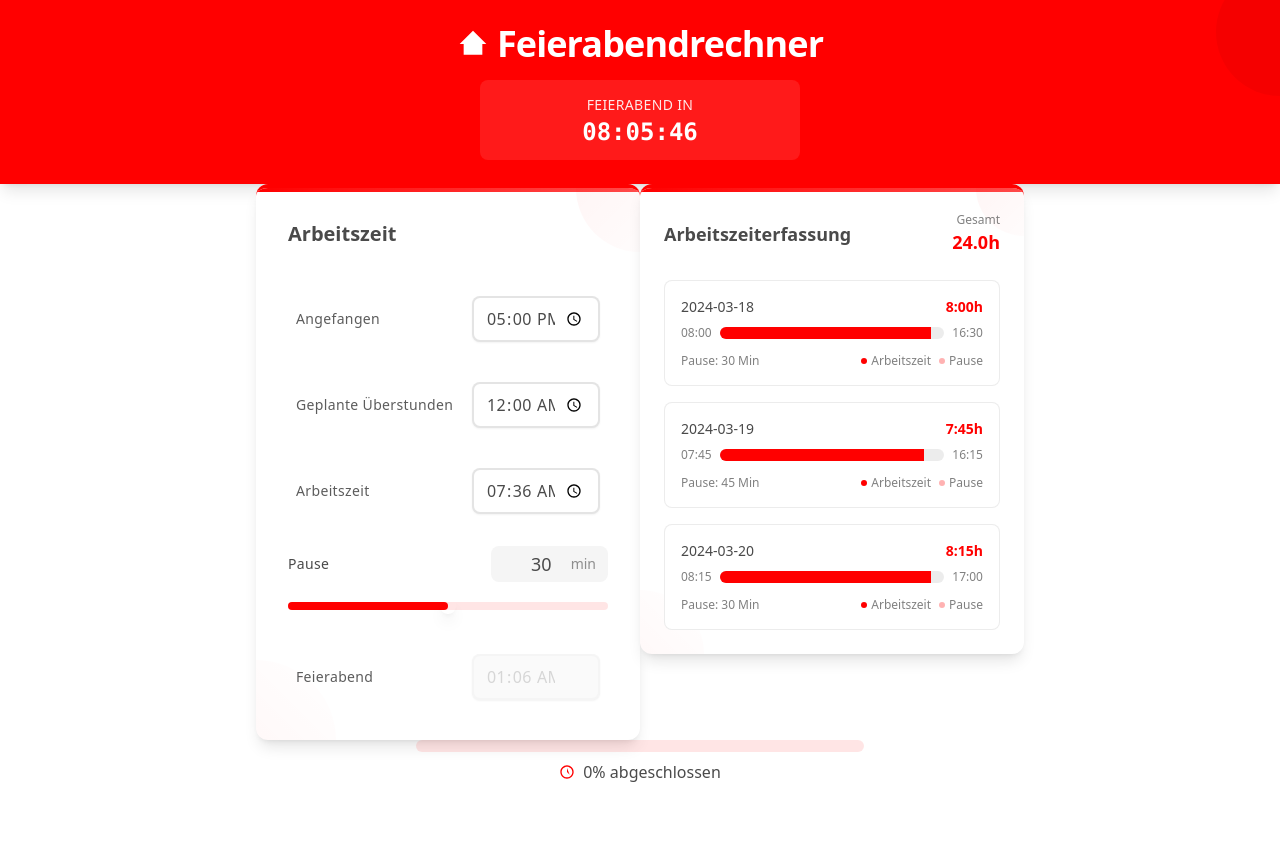
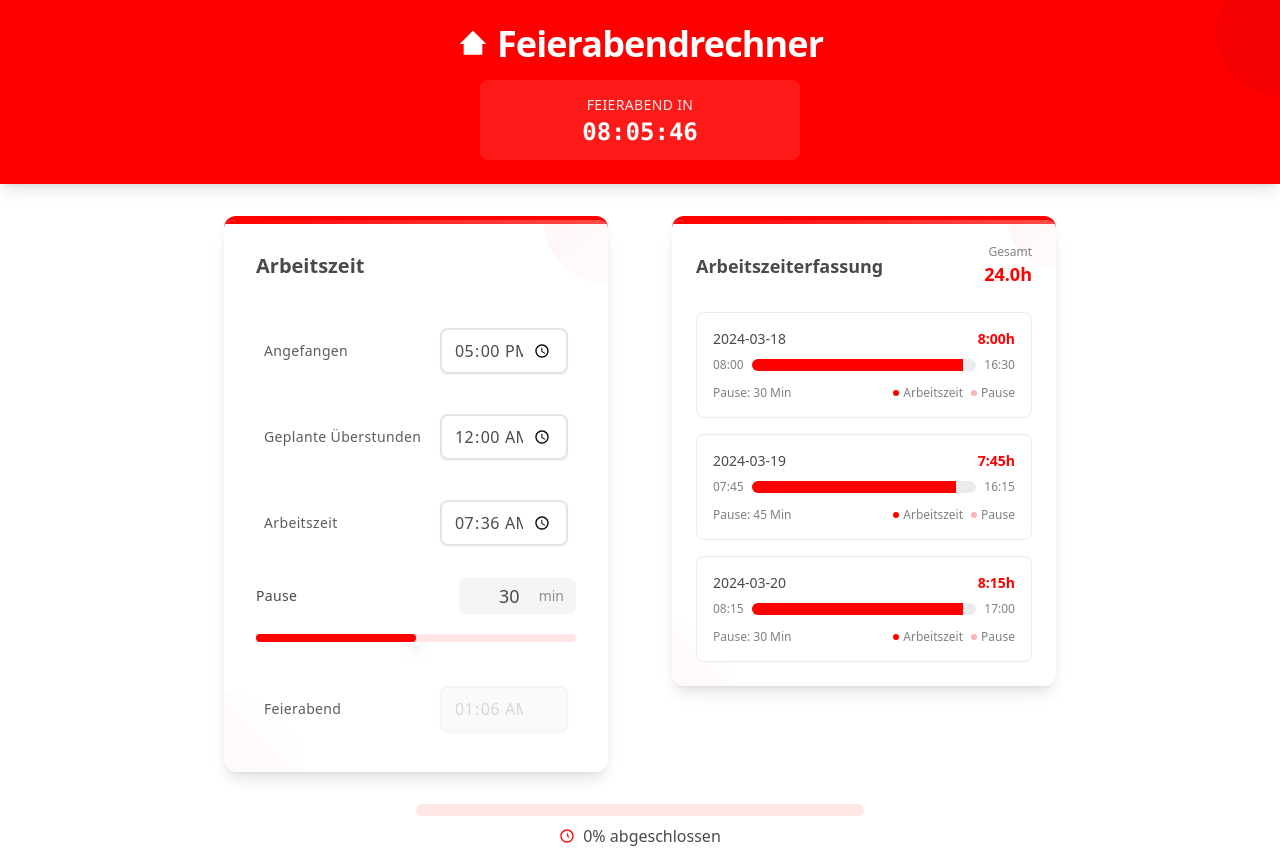
Before and after one commit to lulkebit/lulkebit.github.io, a React (Create React App) app: page / in a window 1280 px wide. Before the commit the page ends 800 px from the top, so only its background shows below. Built offline with nearby package versions, Linux system fonts and the light colour scheme.

Commit message:
feat: Add margin to ComponentContainer and WorkTimeTracker

```diff
--- a/src/components/ComponentContainer.jsx
+++ b/src/components/ComponentContainer.jsx
@@ -2,7 +2,7 @@ import React from 'react';
 
 const ComponentContainer = ({ children }) => {
     return (
-        <div>
+        <div className='m-8'>
             <div className='bg-white rounded-xl shadow-lg p-8 w-96 border-t-4 border-sparkasse-red relative overflow-hidden'>
                 <div className='absolute top-0 right-0 w-32 h-32 bg-gradient-to-br from-sparkasse-red/5 to-transparent rounded-full transform translate-x-16 -translate-y-16'></div>
                 <div className='absolute bottom-0 left-0 w-40 h-40 bg-gradient-to-tr from-sparkasse-red/5 to-transparent rounded-full transform -translate-x-20 translate-y-20'></div>
--- a/src/components/WorkTimeTracker.jsx
+++ b/src/components/WorkTimeTracker.jsx
@@ -64,7 +64,7 @@ const WorkTimeTracker = () => {
     }, 0);
 
     return (
-        <div className='bg-white rounded-xl shadow-lg p-6 relative overflow-hidden border-t-4 border-sparkasse-red w-96'>
+        <div className='bg-white rounded-xl shadow-lg p-6 relative overflow-hidden border-t-4 border-sparkasse-red w-96 m-8'>
             {/* Sparkassen-Design Elemente */}
             <div className='absolute top-0 right-0 w-24 h-24 bg-gradient-to-br from-sparkasse-red/5 to-transparent rounded-full transform translate-x-12 -translate-y-12'></div>
             <div className='absolute bottom-0 left-0 w-32 h-32 bg-gradient-to-tr from-sparkasse-red/5 to-transparent rounded-full transform -translate-x-16 translate-y-16'></div>
```
